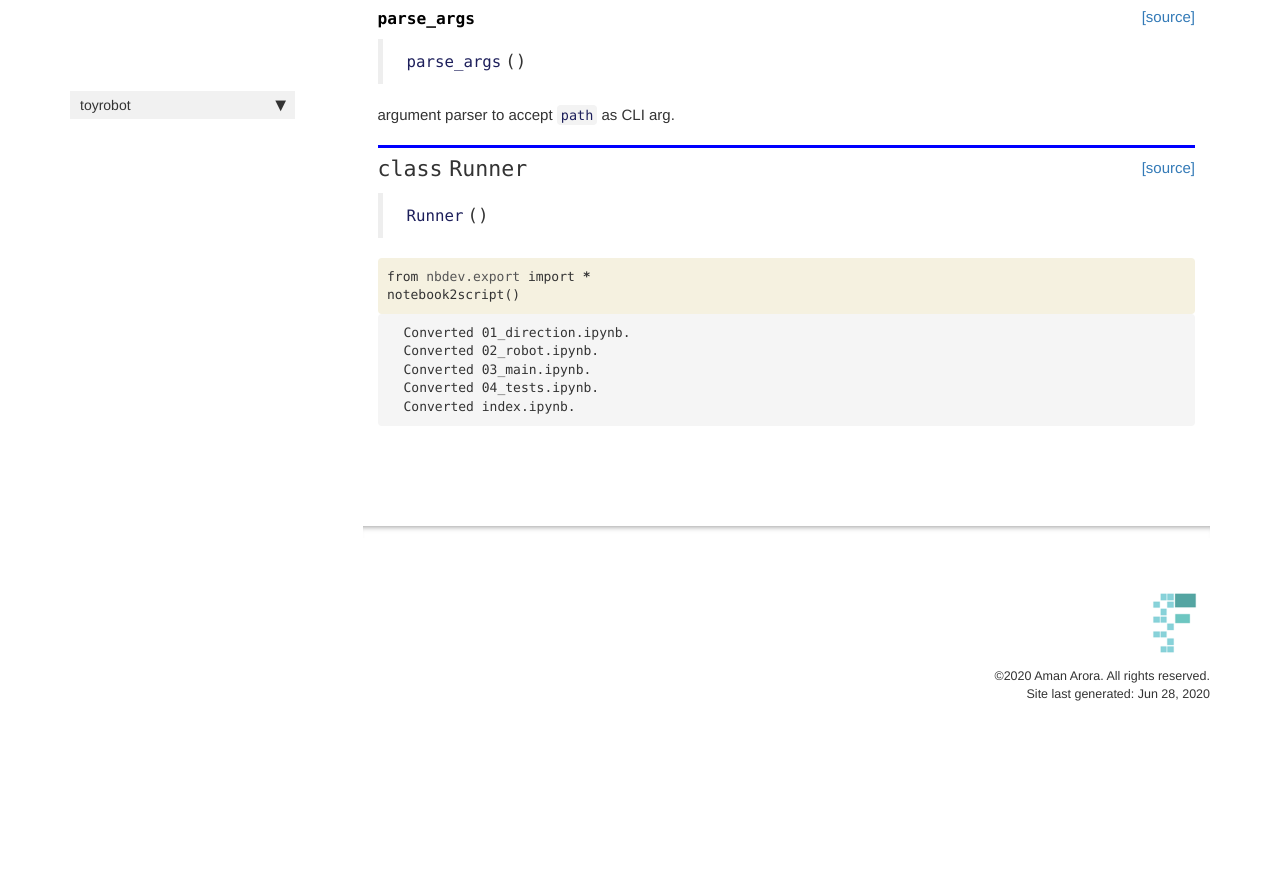
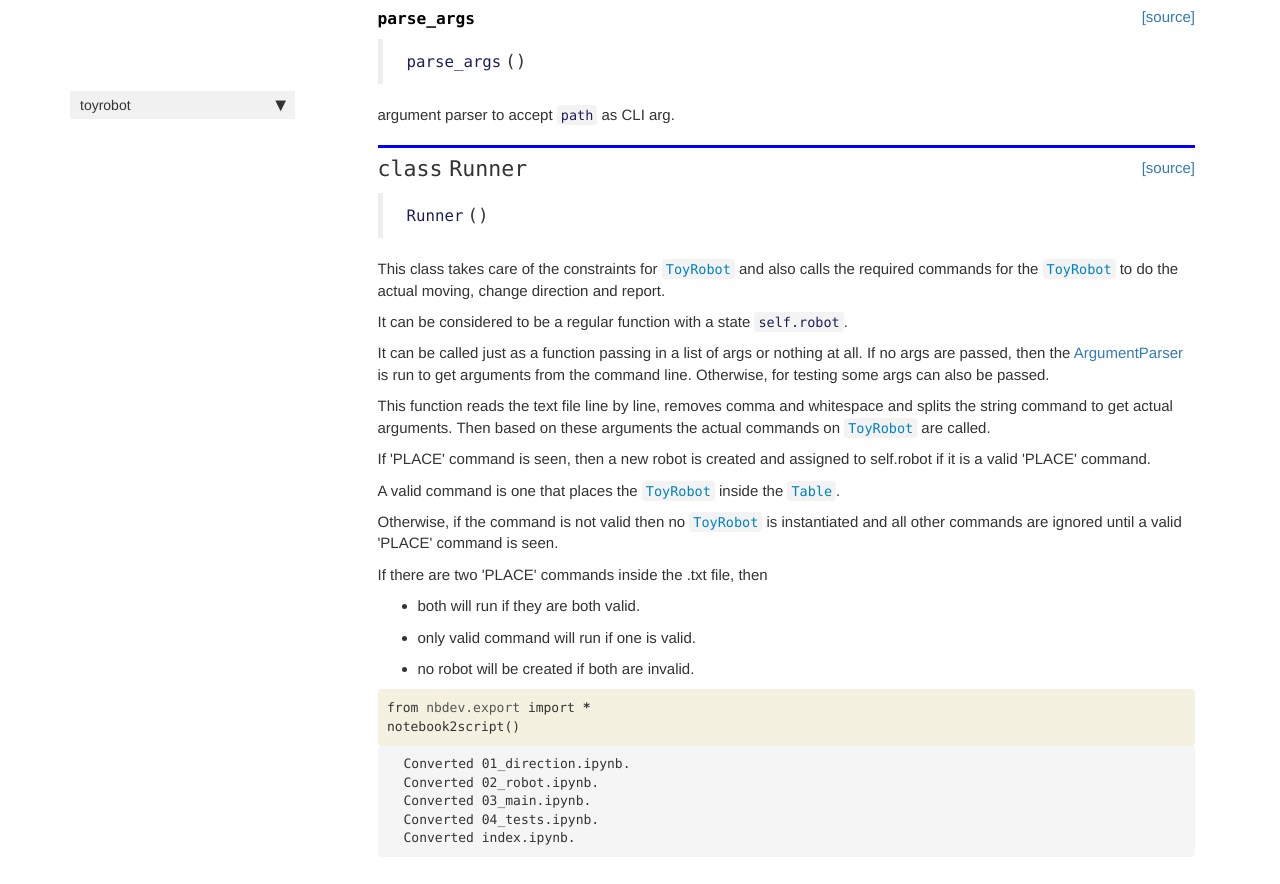
Before and after one commit to amaarora/toyrobot, a Jekyll site: the page built from docs/main.html, in a window 1280 px wide and 900 px high, scrolled down 444 px. Shown: the top 884 px of the window. Built offline with Jekyll 4.4.1, drawn with Linux system fonts in a browser that asks for light colours; nearby versions of some CDN libraries; comment, search, counter and statistics services are not loaded; before the commit the page ends 1198 px from its top, so only the background shows below that.

Commit message:
Add docs to Runner.

```diff
--- a/docs/main.html
+++ b/docs/main.html
@@ -118,6 +118,27 @@ description: "Main runner function to make things work in cmd line"
 <div class="output_markdown rendered_html output_subarea ">
 <h2 id="Runner" class="doc_header"><code>class</code> <code>Runner</code><a href="https://github.com/amaarora/toyrobot/tree/master/toyrobot/main.py#L30" class="source_link" style="float:right">[source]</a></h2><blockquote><p><code>Runner</code>()</p>
 </blockquote>
+<p>This class takes care of the constraints for <a href="/toyrobot/robot#ToyRobot"><code>ToyRobot</code></a> and also calls the required commands
+for the <a href="/toyrobot/robot#ToyRobot"><code>ToyRobot</code></a> to do the actual moving, change direction and report.</p>
+<p>It can be considered to be a regular function with a state <code>self.robot</code>.</p>
+<p>It can be called just as a function passing in a list of args or nothing at all.
+If no args are passed, then the <a href="https://docs.python.org/3/library/argparse.html#argparse.ArgumentParser">ArgumentParser</a>
+is run to get arguments from the command line. Otherwise, for testing some args can
+also be passed.</p>
+<p>This function reads the text file line by line, removes comma and whitespace and splits the
+string command to get actual arguments. Then based on these arguments the actual commands on
+<a href="/toyrobot/robot#ToyRobot"><code>ToyRobot</code></a> are called.</p>
+<p>If 'PLACE' command is seen, then a new robot is created and assigned to self.robot if
+it is a valid 'PLACE' command.</p>
+<p>A valid command is one that places the <a href="/toyrobot/robot#ToyRobot"><code>ToyRobot</code></a> inside the <a href="/toyrobot/robot#Table"><code>Table</code></a>.</p>
+<p>Otherwise, if the command is not valid then no <a href="/toyrobot/robot#ToyRobot"><code>ToyRobot</code></a> is instantiated and all other commands
+are ignored until a valid 'PLACE' command is seen.</p>
+<p>If there are two 'PLACE' commands inside the .txt file, then</p>
+<ul>
+<li>both will run if they are both valid.</li>
+<li>only valid command will run if one is valid.</li>
+<li>no robot will be created if both are invalid.</li>
+</ul>
 
 </div>
 
```
Also changed, not shown: toyrobot/main.py (+29 -0 lines), 1 other file.
